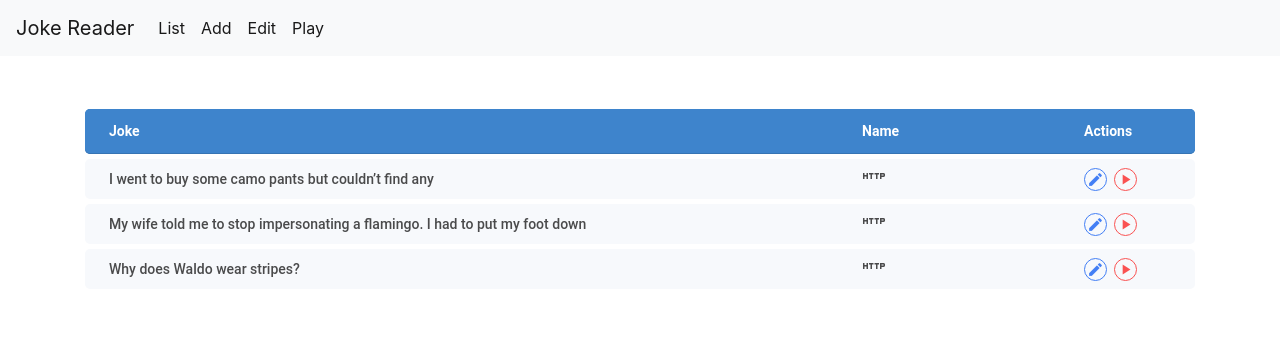
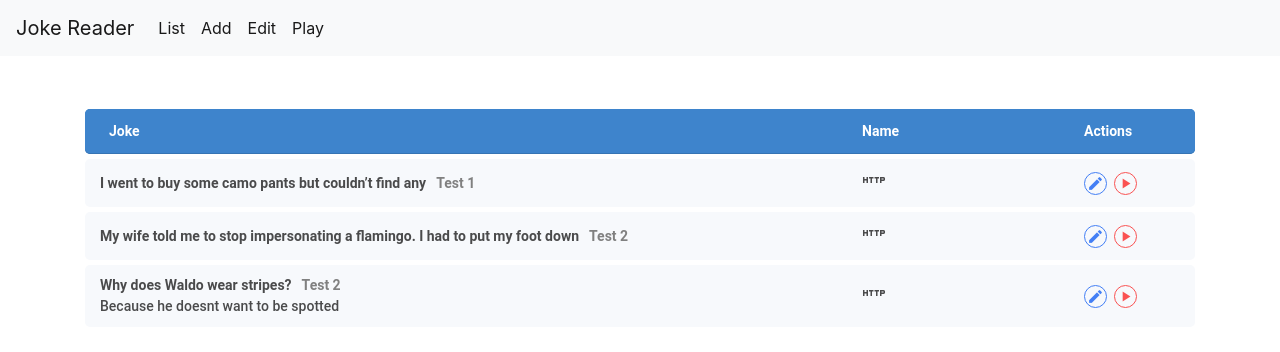
Before and after one commit to JohanurRahman/joke-reader, an Angular app: page /jokes in a window 1280 px wide. Shown: the top 352 px of the page. Built offline with nearby package versions, Linux system fonts and the light colour scheme.

Commit message:
Table Design Updated

```diff
--- a/src/app/jokes/jokes-list/jokes-list.component.html
+++ b/src/app/jokes/jokes-list/jokes-list.component.html
@@ -3,7 +3,11 @@
   <!-- Position Column -->
   <ng-container matColumnDef="joke" >
     <th mat-header-cell *matHeaderCellDef> Joke </th>
-    <td mat-cell *matCellDef="let element"> {{ element.joke.content }} </td>
+    <td mat-cell *matCellDef="let element">
+      <span style="margin-right: 10px; font-weight: 600">{{ element.joke.content }}</span>
+      <span style="color: grey; font-weight: 600">{{ element.joke.category }}</span>
+      <p class="m-0" *ngIf="element.joke.punchline">{{ element.joke.punchline }}</p>
+    </td>
   </ng-container>
 
   <!-- Name Column -->
--- a/src/app/jokes/jokes-list/jokes-list.component.ts
+++ b/src/app/jokes/jokes-list/jokes-list.component.ts
@@ -1,5 +1,5 @@
 import { Component, OnInit } from '@angular/core';
-import {Jokes} from '../jokes-types/jokes';
+import { Jokes } from '../i-jokes';
 
 const ELEMENT_DATA: Jokes[] = [
   {
--- a/src/scss/_table.scss
+++ b/src/scss/_table.scss
@@ -8,7 +8,7 @@
     height: 45px;
   }
   tr.mat-row {
-    height: 40px;
+    min-height: 40px;
   }
 
   thead tr th.mat-header-cell,
@@ -21,6 +21,16 @@
 
     &:last-of-type {
       border-radius: 0 5px 5px 0;
+    }
+  }
+
+  tbody tr td.mat-cell {
+    &:first-of-type {
+      padding: 10px 0 10px 15px !important;
+    }
+
+    &:last-of-type {
+      padding: 10px 15px 10px 0 !important;
     }
   }
 
```
Also changed, not shown: src/app/jokes/i-jokes.ts (renamed from src/app/jokes/jokes-types/jokes.ts).
